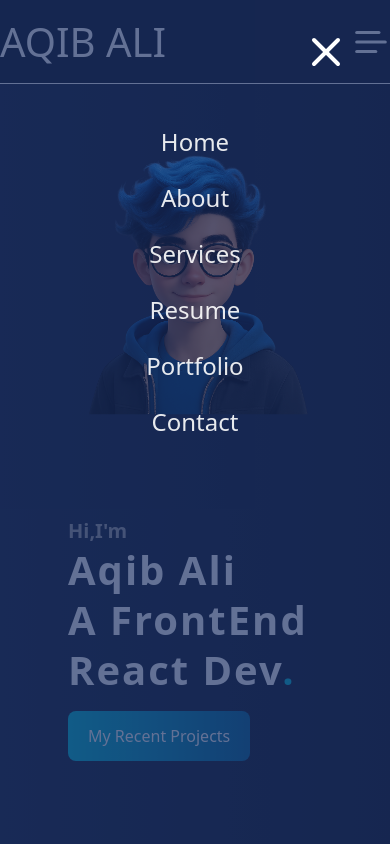
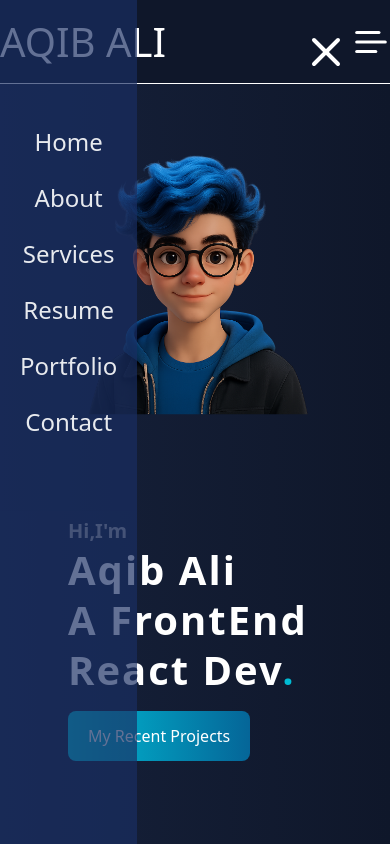
Before and after one commit to Aqib-dev05/AqibDevPortfolio, a React (Vite) app: page / in a window 390 px wide. Both pictures are taken after a click on the button 371 px from the left and 41 px from the top of the page. Shown: the top 844 px of the page. Built offline with nearby package versions, Linux system fonts and the light colour scheme.

Commit message:
widthi seh

```diff
--- a/src/components/Navbar.jsx
+++ b/src/components/Navbar.jsx
@@ -42,7 +42,7 @@ export default function Navbar() {
       </nav>
 
       {isOpen && (
-        <div className="fixed top-0 left-0 w-full h-full bg-[rgba(26,47,100,0.68)]  text-white  z-50">
+        <div className="fixed top-0 left-0 max-w-[100vw] h-full bg-[rgba(26,47,100,0.68)]  text-white  z-50">
           <div className=" h-full p-5">
             <button onClick={handleClose} className="text-black fixed z-50 top-7 right-10 text-2xl">
               <X color="white" size={48} />
```
